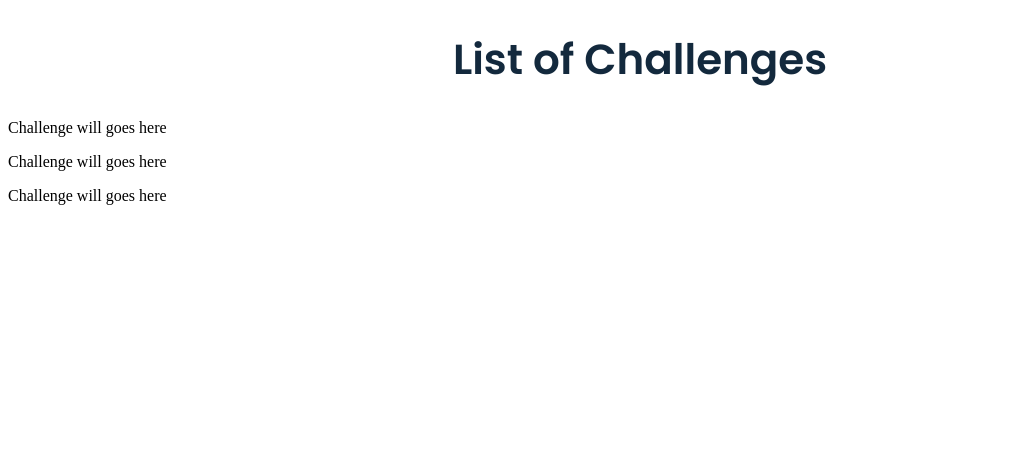
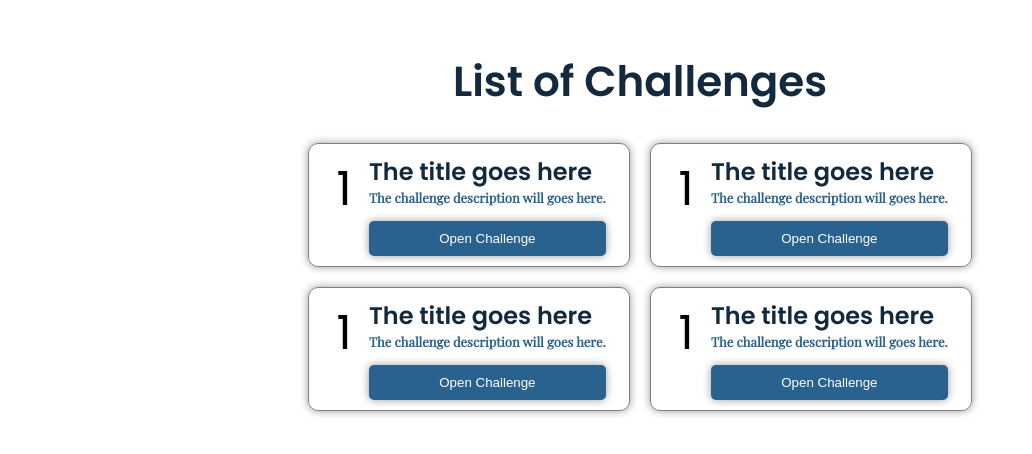
Before and after one commit to yoga1234/frontendmentor-challenges, a React (Create React App) app: page / in a window 1280 px wide. Shown: the top 454 px of the page, without its empty margins (0-1032 px from the left). Built offline with nearby package versions, Linux system fonts and the light colour scheme.

Commit message:
fixing minor styles

```diff
--- a/public/index.html
+++ b/public/index.html
@@ -25,6 +25,12 @@
       Learn how to configure a non-root public URL by running `npm run build`.
     -->
     <title>React App</title>
+    <style>
+      * {
+        margin: 0;
+        padding: 0;
+      }
+    </style>
   </head>
   <body>
     <noscript>You need to enable JavaScript to run this app.</noscript>
--- a/src/App.css
+++ b/src/App.css
@@ -3,4 +3,14 @@
   font-size: 42px;
   text-align: center;
   color: var(--text-color-main);
+  margin-top: 50px;
 }
+.mainapp-list {
+  display: flex;
+  flex-direction: row;
+  justify-content: center;
+  width: 700px;
+  flex-wrap: wrap;
+  gap: 20px;
+  margin: 30px auto 0 auto;
+}
--- a/src/App.js
+++ b/src/App.js
@@ -1,5 +1,6 @@
 import React from "react";
 
+import MainappCard from "./components/MainappCard";
 import "./App.css";
 
 function App() {
@@ -7,9 +8,10 @@ function App() {
     <div className="mainapp-container">
       <h1>List of Challenges</h1>
       <div className="mainapp-list">
-        <p>Challenge will goes here</p>
-        <p>Challenge will goes here</p>
-        <p>Challenge will goes here</p>
+        <MainappCard />
+        <MainappCard />
+        <MainappCard />
+        <MainappCard />
       </div>
     </div>
   );
--- /dev/null
+++ b/src/components/MainappCard.css
@@ -0,0 +1,47 @@
+.mainapp-card {
+  display: flex;
+  flex-direction: row;
+  border: 1px solid grey;
+  width: 300px;
+  padding: 10px;
+  border-radius: 10px;
+  -webkit-box-shadow: 0px 0px 8px 0px rgba(0, 0, 0, 0.4);
+  box-shadow: 0px 0px 8px 0px rgba(0, 0, 0, 0.4);
+}
+.mainapp-card-left {
+  font-size: 47px;
+  font-family: var(--font-poppins);
+  text-align: center;
+  vertical-align: middle;
+  width: 50px;
+  height: 50px;
+}
+.mainapp-card-right h3 {
+  font-size: 24px;
+  font-family: var(--font-poppins);
+  color: var(--text-color-main);
+}
+.mainapp-card-right p {
+  font-size: 13px;
+  font-family: var(--font-fairdisplay);
+  font-weight: 600;
+  color: var(--text-color-sub);
+}
+.mainapp-card-right button {
+  margin-top: 15px;
+  width: 100%;
+  padding: 10px 0;
+  cursor: pointer;
+  border: none;
+  border-radius: 5px;
+  background-color: var(--text-color-sub);
+  color: #fff;
+  -webkit-box-shadow: 0px 0px 8px 0px rgba(0, 0, 0, 0.4);
+  box-shadow: 0px 0px 8px 0px rgba(0, 0, 0, 0.4);
+}
+.mainapp-card-right button:hover {
+  transform: scale(0.95);
+}
+.mainapp-card-right button:active {
+  background-color: grey;
+}
--- /dev/null
+++ b/src/components/MainappCard.js
@@ -0,0 +1,18 @@
+import React from "react";
+
+import "./MainappCard.css";
+
+function MainappCard() {
+  return (
+    <div className="mainapp-card">
+      <div className="mainapp-card-left">1</div>
+      <div className="mainapp-card-right">
+        <h3>The title goes here</h3>
+        <p>The challenge description will goes here.</p>
+        <button>Open Challenge</button>
+      </div>
+    </div>
+  );
+}
+
+export default MainappCard;
--- a/src/index.css
+++ b/src/index.css
@@ -1,4 +1,4 @@
-@import url("https://fonts.googleapis.com/css2?family=Montserrat:wght@400;600;700;800&family=Playfair+Display&family=Poppins:wght@300;400;600&family=Quicksand:wght@700&display=swap");
+@import url("https://fonts.googleapis.com/css2?family=Playfair+Display&family=Poppins:wght@300;400;600&display=swap");
 
 :root {
   --font-poppins: "Poppins", sans-serif;
```
